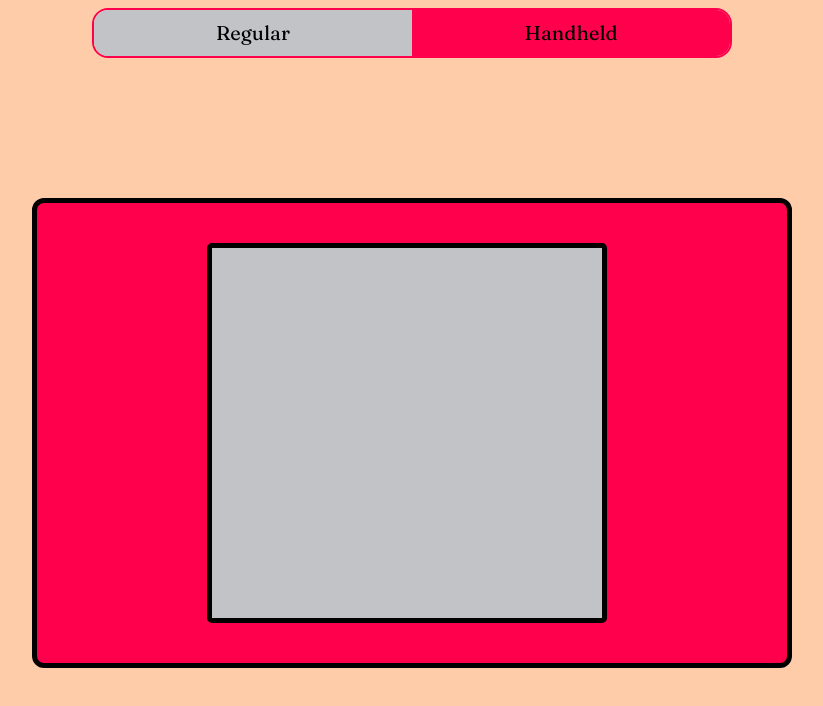
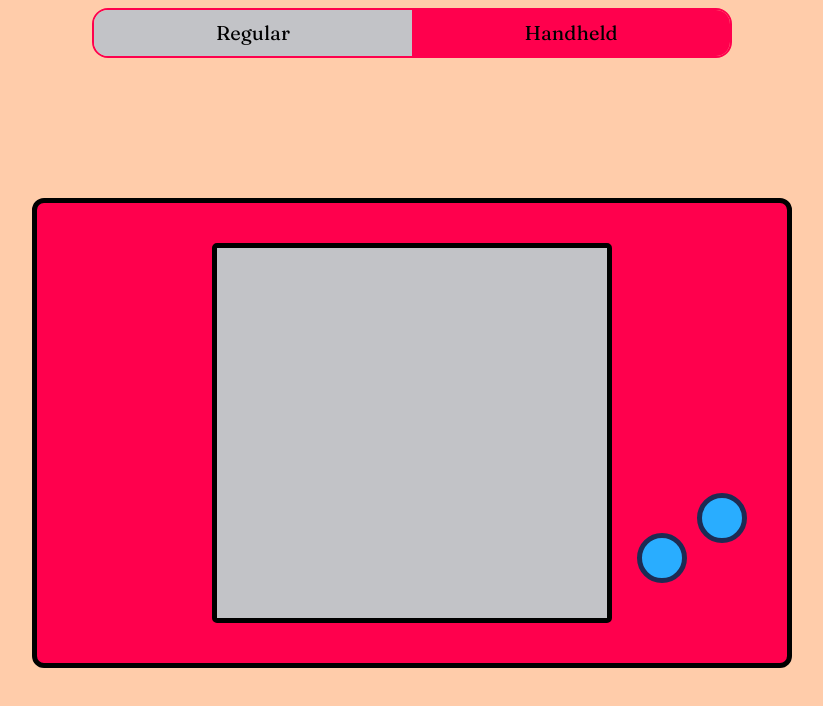
Before and after one commit to FlauFly/portfolio, a React (Vite) app: page /handheld in a window 1280 px wide. Shown: the top 706 px of the page, without its empty margins (228-1051 px from the left). Built offline with nearby package versions, Linux system fonts and the light colour scheme.

Commit message:
handheld styling

```diff
--- a/src/pages/Handheld.tsx
+++ b/src/pages/Handheld.tsx
@@ -32,14 +32,37 @@ const Screen = styled.div`
     border: 5px solid #000;
     background-color: var(--color-gray);
     border-radius: 5px;
+    z-index: 1;
 
     @media screen and (width >= 768px) {
         border-radius: 5px;
         top: 40px;
-        left: 170px;
+        left: 175px;
         width: 400px;
         height: 380px;
     }
+`
+
+const ButtonA = styled.button`
+    position: absolute;
+    border-radius: 50%;
+    background-color: var(--color-secondary);
+    border: 5px solid var(--color-secondary-dark);
+    width: 50px;
+    height: 50px;
+    bottom: 120px;
+    right: 40px;
+`
+
+const ButtonB = styled.button`
+    position: absolute;
+    border-radius: 50%;
+    background-color: var(--color-secondary);
+    border: 5px solid var(--color-secondary-dark);
+    width: 50px;
+    height: 50px;
+    bottom: 80px;
+    right: 100px;
 `
 
 export default function Handheld() {
@@ -47,6 +70,8 @@ export default function Handheld() {
         <Main>
             <Console>
                 <Screen></Screen>
+                <ButtonA></ButtonA>
+                <ButtonB></ButtonB>
             </Console>
         </Main>
     );
```
